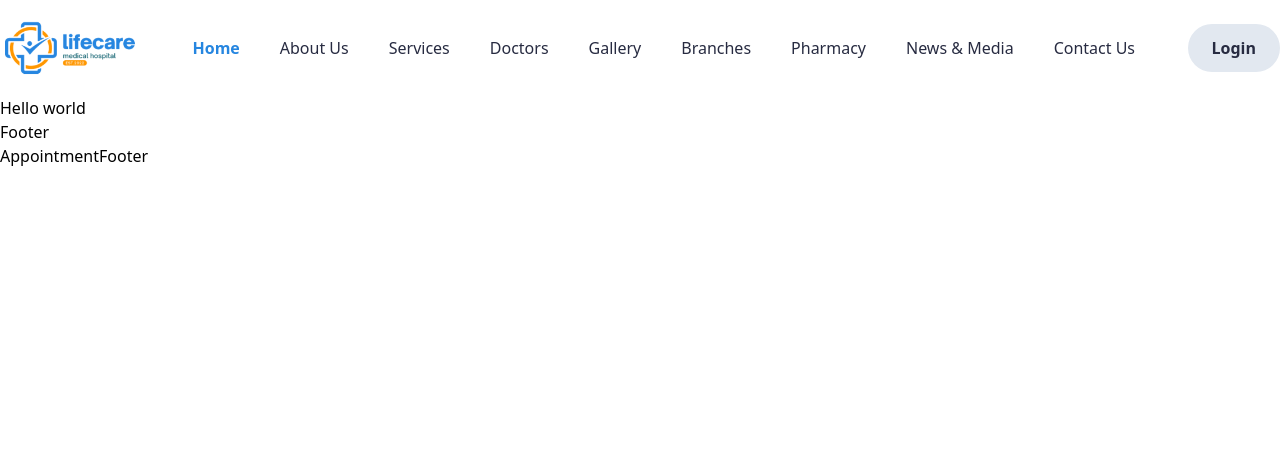
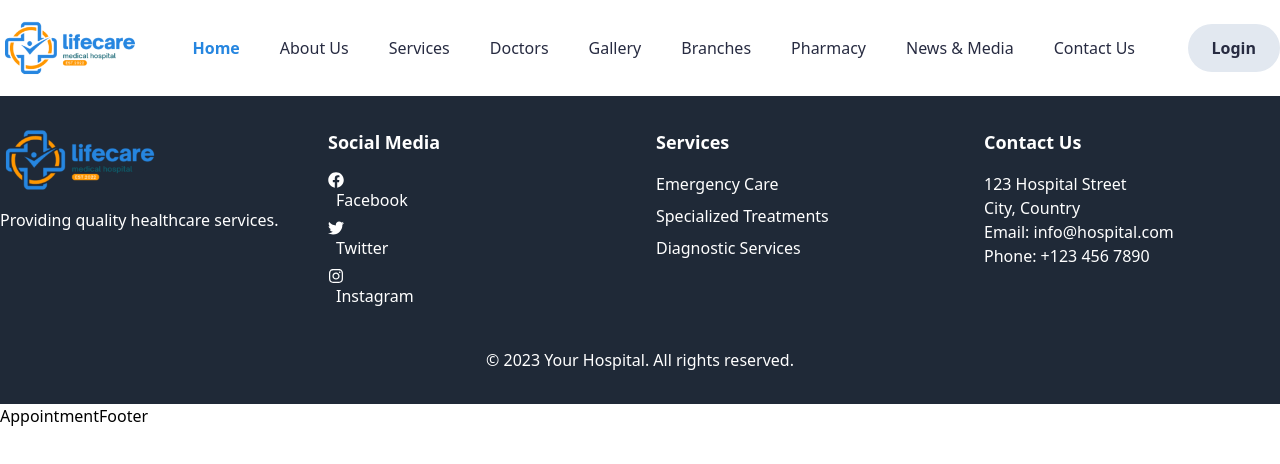
Before and after one commit to rakibulhasan-bu/hospital-app-team-project-client, a React (Vite) app: page / in a window 1280 px wide. Shown: the top 464 px of the page. Built offline with nearby package versions, Linux system fonts and the light colour scheme.

Commit message:
react icon added

```diff
--- a/package.json
+++ b/package.json
@@ -14,6 +14,7 @@
     "match-sorter": "^6.3.1",
     "react": "^18.2.0",
     "react-dom": "^18.2.0",
+    "react-icons": "^4.10.1",
     "react-router-dom": "^6.15.0",
     "sort-by": "^1.2.0"
   },
--- a/src/pages/shared/footer/Footer.tsx
+++ b/src/pages/shared/footer/Footer.tsx
@@ -1,10 +1,62 @@
-const Footer = () => {
-    return (
-        <div className=''>
-            <h1>Hello world</h1>
-            Footer
+import React from "react";
+import { FaFacebook, FaTwitter, FaInstagram } from "react-icons/fa";
+import logo from "../../../assets/logo.png";
+
+const Footer: React.FC = () => {
+  const socialLinks = [
+    { name: "Facebook", url: "https://www.facebook.com/yourhospital", icon: <FaFacebook /> },
+    { name: "Twitter", url: "https://twitter.com/yourhospital", icon: <FaTwitter /> },
+    { name: "Instagram", url: "https://www.instagram.com/yourhospital", icon: <FaInstagram /> },
+  ];
+
+  return (
+    <footer className="bg-gray-800 text-white py-8">
+      <div className="container mx-auto">
+        <div className="grid grid-cols-1 lg:grid-cols-4 gap-8">
+          <div className="text-center lg:text-left">
+            <img src={logo} alt="Hospital Logo" className="h-16" />
+            <p className="mt-4">Providing quality healthcare services.</p>
+          </div>
+          <div>
+            <h3 className="text-lg font-semibold mb-4">Social Media</h3>
+            <ul>
+              {socialLinks.map((link) => (
+                <li key={link.name} className="mb-2 flex items-center">
+                  <a
+                    href={link.url}
+                    target="_blank"
+                    rel="noopener noreferrer"
+                    className="hover:underline"
+                  >
+                    {link.icon}
+                    <span className="ml-2">{link.name}</span>
+                  </a>
+                </li>
+              ))}
+            </ul>
+          </div>
+          <div>
+            <h3 className="text-lg font-semibold mb-4">Services</h3>
+            <ul>
+              <li className="mb-2">Emergency Care</li>
+              <li className="mb-2">Specialized Treatments</li>
+              <li className="mb-2">Diagnostic Services</li>
+            </ul>
+          </div>
+          <div>
+            <h3 className="text-lg font-semibold mb-4">Contact Us</h3>
+            <p>123 Hospital Street</p>
+            <p>City, Country</p>
+            <p>Email: info@hospital.com</p>
+            <p>Phone: +123 456 7890</p>
+          </div>
         </div>
-    );
+        <div className="mt-8 text-center">
+          <p>&copy; 2023 Your Hospital. All rights reserved.</p>
+        </div>
+      </div>
+    </footer>
+  );
 };
 
 export default Footer;
```
Also changed, not shown: 1 other file (tests, documents, lock files or other folders).
